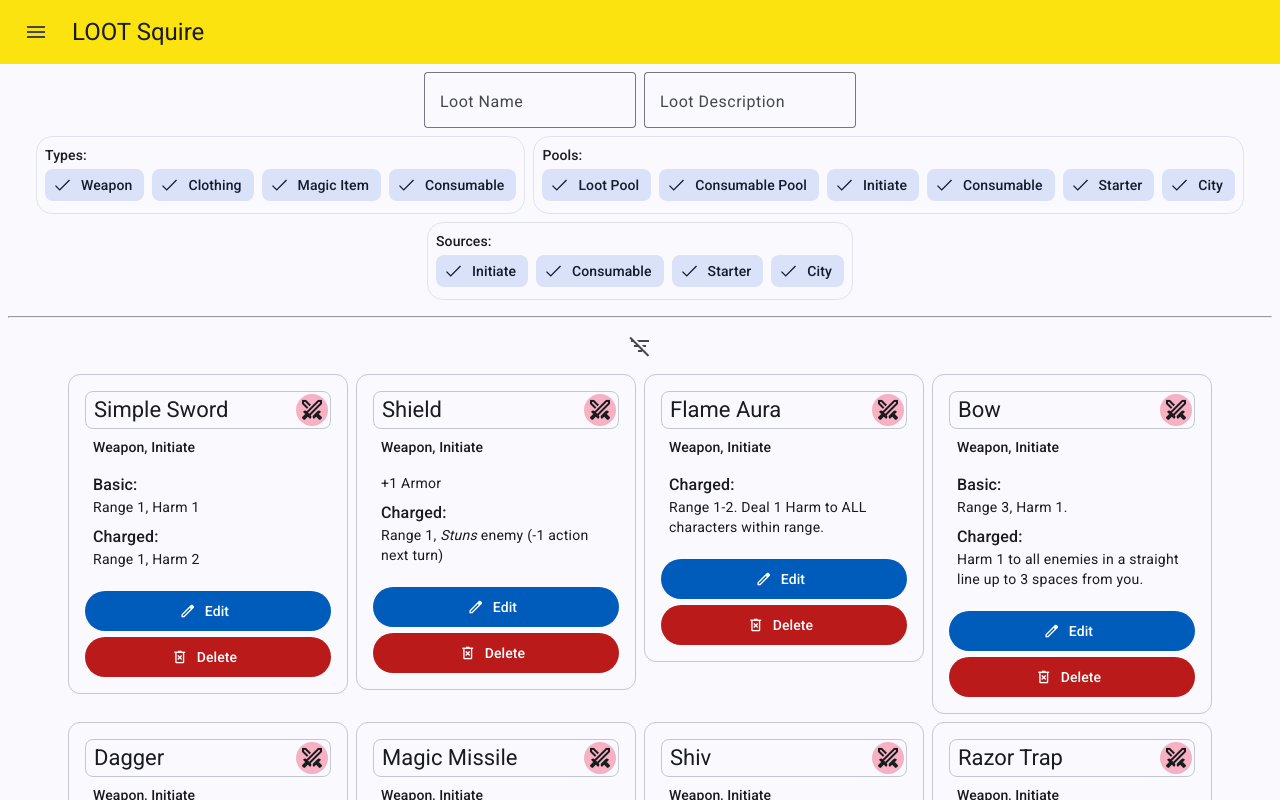
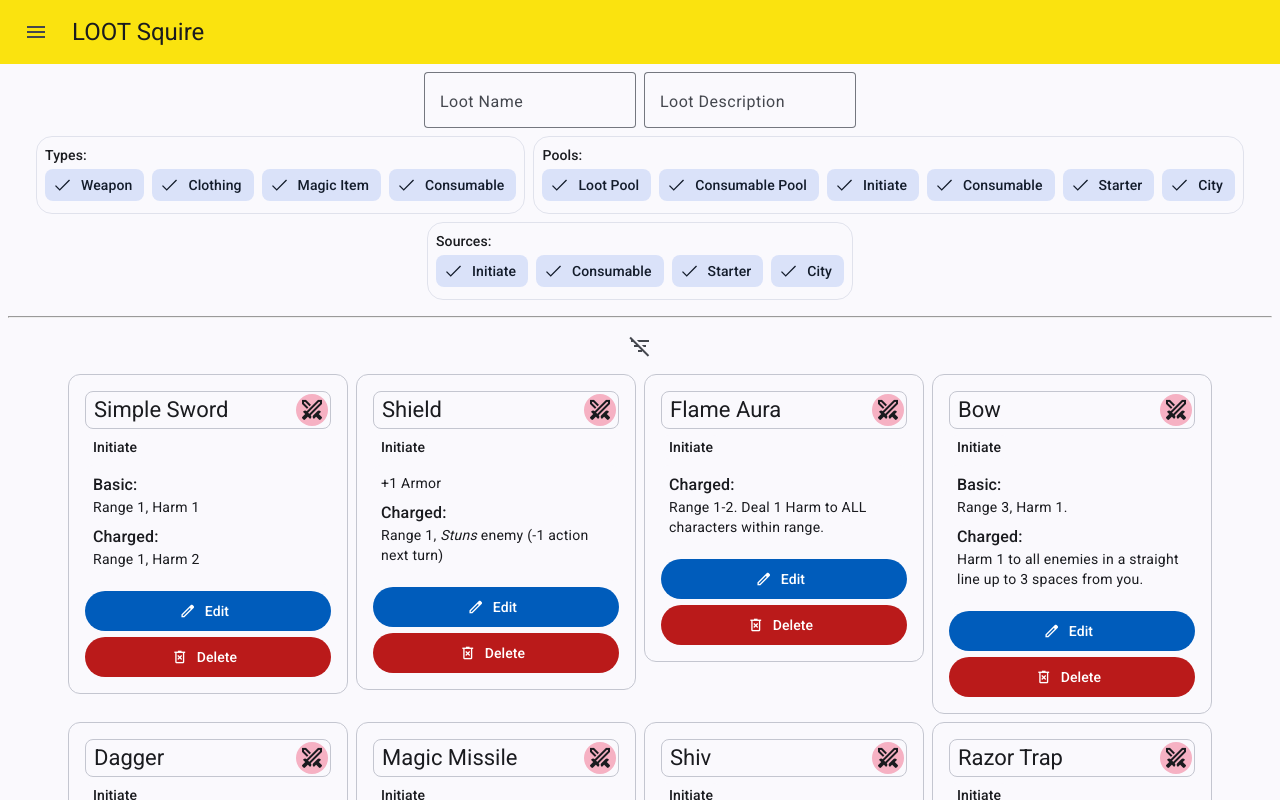
Before and after one commit to johndu9/loot-companion, an Angular app: page /browse in a window 1280 px wide. Built offline with nearby package versions, Linux system fonts and the light colour scheme.

Commit message:
Update card trait to match rules

```diff
--- a/src/app/loot-view/common/loot-card.component.ts
+++ b/src/app/loot-view/common/loot-card.component.ts
@@ -39,10 +39,11 @@ export class LootCardComponent implements OnInit {
 
   get cardTraits(): string {
     if (this.loot.type === LootType.CONSUMABLE) {
-      return this.loot.type;
-    } else {
-      return (this.loot.type).concat(', ', this.loot.sourcePool);
+      if (this.loot.sourcePool !== 'Consumable') {
+        return `${this.loot.sourcePool} ${this.loot.type}`;
+      }
     }
+    return this.loot.sourcePool;
   }
 
   get hasBasic(): boolean {
```
